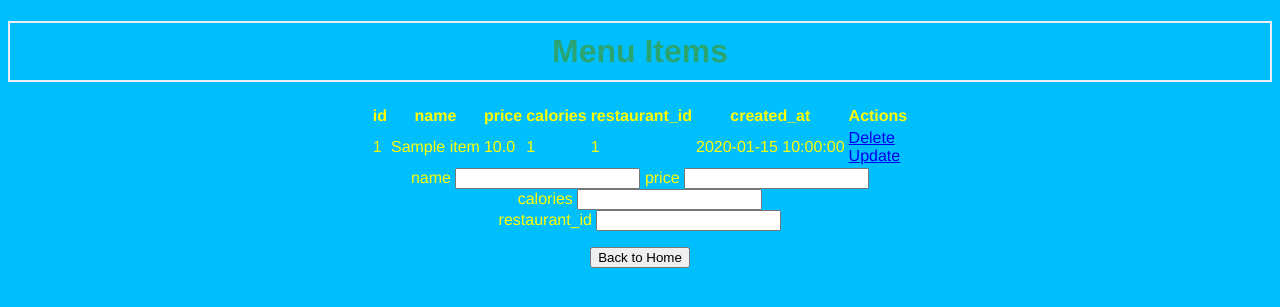
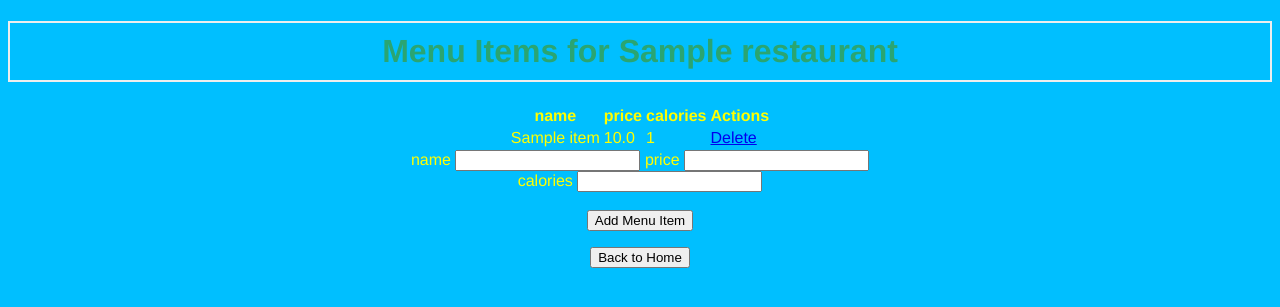
Before and after one commit to JQ100/nourishcampus, a Flask app: template nourish_campus/blueprints/menu_item/templates/menu_index.html in a window 1280 px wide. Shown: the top 307 px of the page. Run offline with Flask 2, Linux system fonts and the light colour scheme; the template is opened without the code that fills it: values that come from a table or form of the project are taken from there, others are empty; tables that the repository leaves empty hold one stand-in row (values such as "Sample post"); some libraries are stand-ins or nearby versions.

Commit message:
display menu items by the restaurant

```diff
--- a/nourish_campus/blueprints/menu_item/templates/menu_index.html
+++ b/nourish_campus/blueprints/menu_item/templates/menu_index.html
@@ -6,32 +6,24 @@
 
 {% block body %}
 <div class="content">
-    <h1 style="text-align: center">Menu Items</h1>
+    <h1 style="text-align: center">Menu Items for {{restaurant.name}} </h1>
     {% if menu_items|length < 1 %} <h4 style="text-align: center">There are no menu items. Create one below!</h4>
         {% else %}
         <table class="center">
             <tr>
-                <th>id</th>
                 <th>name</th>
                 <th>price</th>
                 <th>calories</th>
-                <th>restaurant_id</th>
-                <th>created_at</th>
                 <th>Actions</th>
             </tr>
             <!-- menu_items contains all menu item queries, used in this loop to traverse the menu items -->
             {% for menu in menu_items %}
             <tr>
-                <td>{{ menu.id }}</td>
                 <td>{{ menu.name }}</td>
                 <td>{{ menu.price }}</td>
                 <td>{{ menu.calories }}</td>
-                <td>{{ menu.restaurant_id }}</td>
-                <td>{{ menu.created_at }}</td>
                 <td>
                     <a href="/menu_item/delete/{{menu.id}}">Delete</a>
-                    <br>
-                    <a href="/menu_item/update/{{menu.id}}">Update</a>
                 </td>
             </tr>
             {% endfor %}
@@ -48,8 +40,9 @@
                 <label for="calories">calories</label>
                 <input type="text" name="calories" id="calories">
                 <br>
-                <label for="restaurant_id">restaurant_id</label>
-                <input type="text" name="restaurant_id" id="restaurant_id">
+                <input type="hidden" name="restaurant_id" id="restaurant_id", value={{restaurant.id}}>
+                <br>
+                <input type="submit" value="Add Menu Item">
             </form>
         </div>
         <!-- <p style="text-align: center"><a href="/">Back to Home</a></p> -->
```
Also changed, not shown: nourish_campus/blueprints/menu_item/menu_item.py (+32 -20 lines).
